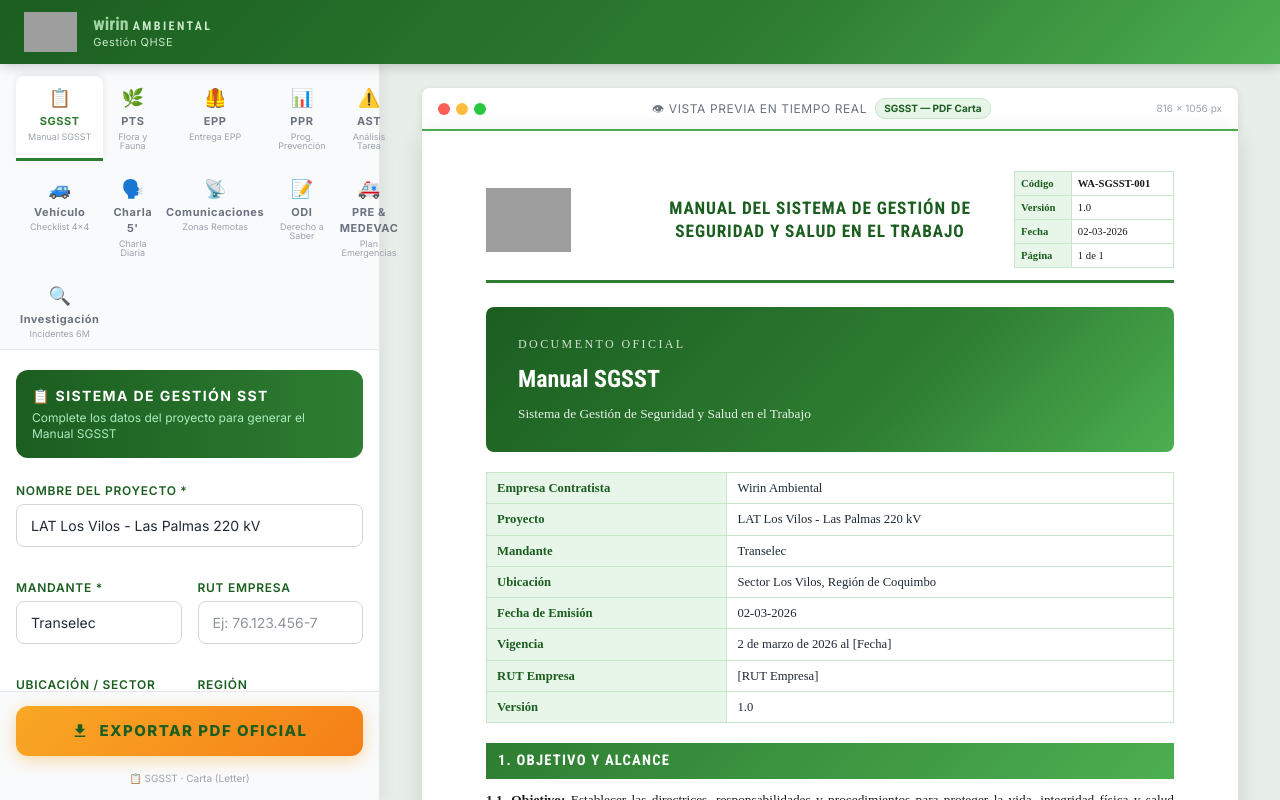
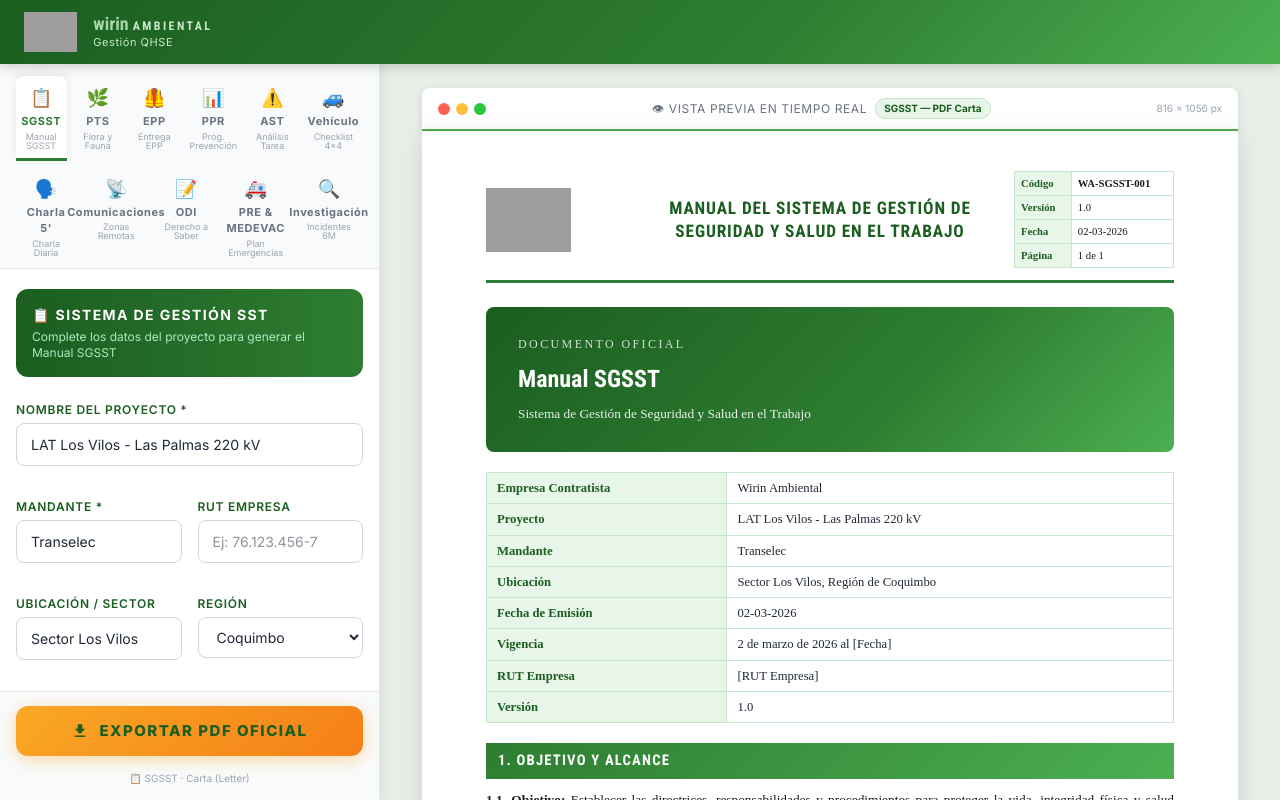
Before and after one commit to NicoKnabe/wirin-ambiental-qhse-app, a Next.js app: page / in a window 1280 px wide. Built offline with nearby package versions, Linux system fonts and the light colour scheme; grey boxes are pictures that could not be loaded.

Commit message:
fix[UI]: Sidebar grid overflow fixed for new tabs

```diff
--- a/app/page.tsx
+++ b/app/page.tsx
@@ -243,7 +243,7 @@
       <div style={{ display: "flex", flex: 1, overflow: "hidden" }}>
 
         {/* ============ LEFT PANEL: Form (no-print) ============ */}
-        <div className="no-print" style={{
+        <div className="no-print overflow-x-hidden" style={{
           width: "380px",
           minWidth: "340px",
           background: "white",
@@ -256,12 +256,14 @@
         }}>
           {/* Template Tabs */}
           <div style={{ padding: "12px 16px 0", background: "#f9fafb", borderBottom: "1px solid #e5e7eb" }}>
-            <div style={{ display: "grid", gridTemplateColumns: "1fr 1fr 1fr 1fr 1fr", gap: "6px", marginBottom: "0" }}>
+            <div style={{ display: "flex", flexWrap: "wrap", justifyContent: "center", gap: "6px", marginBottom: "0" }}>
               {templates.map((t) => (
                 <button
                   key={t.id}
                   onClick={() => setActiveTemplate(t.id)}
                   style={{
+                    flex: "1 1 50px",
+                    maxWidth: "68px",
                     padding: "8px 4px",
                     borderRadius: "8px 8px 0 0",
                     border: "none",
```
